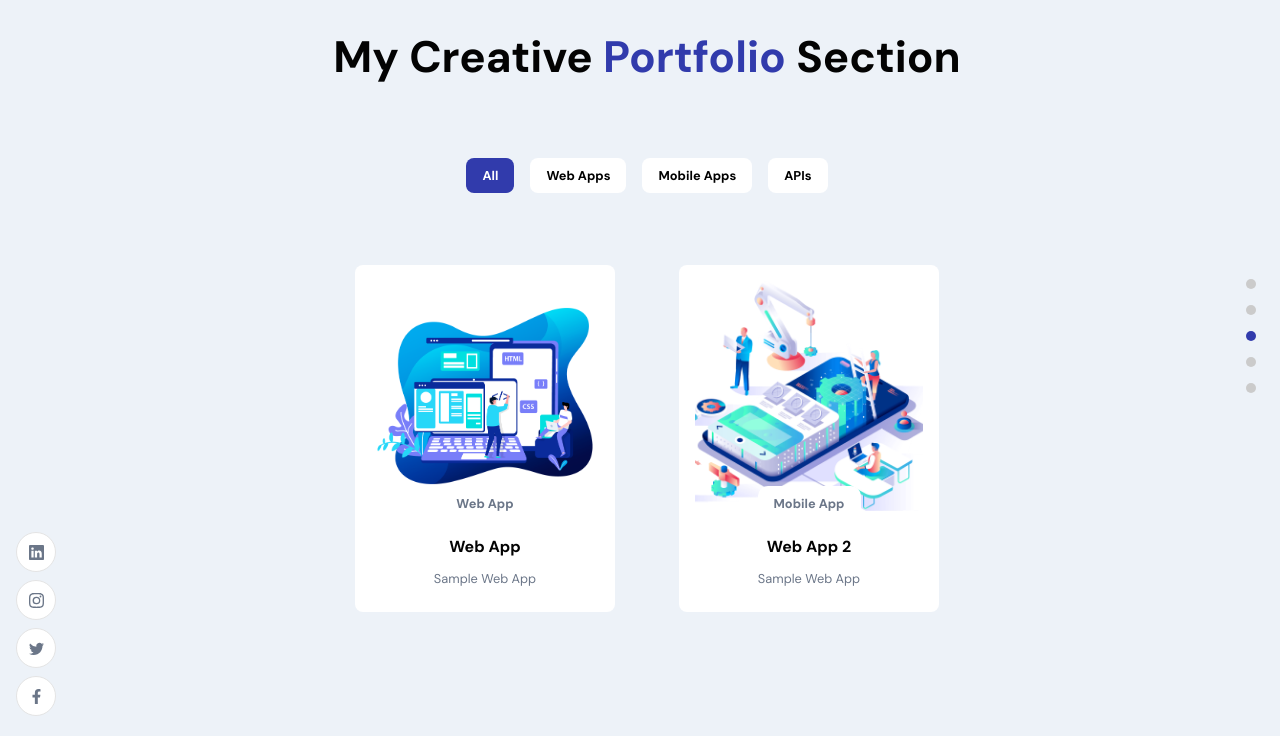
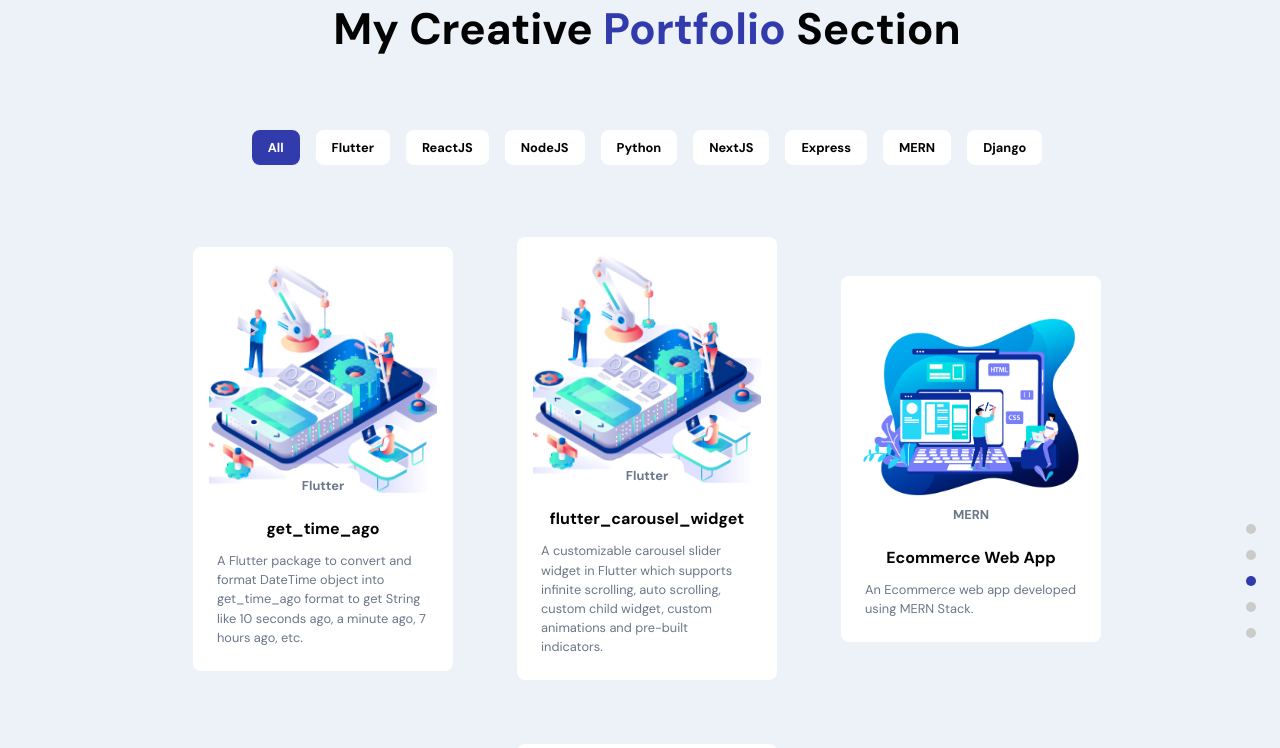
Before and after one commit to superchaindev/portfolio, a Next.js app: page / in a window 1280 px wide. Shown: the part 2100-2848 px from the top of the page. Built offline with nearby package versions, Linux system fonts and the light colour scheme.

Commit message:
work section updates and bug fixes

```diff
--- a/components/Work/Work.js
+++ b/components/Work/Work.js
@@ -6,20 +6,36 @@ import { AiFillEye, AiFillGithub } from 'react-icons/ai';
 
 const workItems = [
   {
-    title: "Web App",
-    description: "Sample Web App",
-    projectLink: "https://github.com/nixrajput",
-    codeLink: "https://github.com/nixrajput",
-    imgUrl: images.about01,
-    tags: ["Web App", "reactjs"]
+    title: "get_time_ago",
+    description: "A Flutter package to convert and format DateTime object into get_time_ago format to get String like 10 seconds ago, a minute ago, 7 hours ago, etc.",
+    projectLink: "https://pub.dev/packages/get_time_ago",
+    codeLink: "https://github.com/nixrajput/get-time-ago",
+    imgUrl: images.about02,
+    tags: ["Flutter", "package", "plugin"]
   },
   {
-    title: "Web App 2",
-    description: "Sample Web App",
-    projectLink: "https://github.com/nixrajput",
-    codeLink: "https://github.com/nixrajput",
+    title: "flutter_carousel_widget",
+    description: "A customizable carousel slider widget in Flutter which supports infinite scrolling, auto scrolling, custom child widget, custom animations and pre-built indicators.",
+    projectLink: "https://pub.dev/packages/flutter_carousel_widget",
+    codeLink: "https://github.com/nixrajput/flutter_carousel_widget",
     imgUrl: images.about02,
-    tags: ["Mobile App"]
+    tags: ["Flutter", "package", "plugin"]
+  },
+  {
+    title: "Ecommerce Web App",
+    description: "An Ecommerce web app developed using MERN Stack.",
+    projectLink: "https://nixlab-shop.herokuapp.com",
+    codeLink: "https://github.com/nixrajput/ecommerce-mern",
+    imgUrl: images.about01,
+    tags: ["MERN", "ReactJS", "NodeJS", "Express", "MongoDB", "Web App"]
+  },
+  {
+    title: "Grocery List Maker",
+    description: "A Flutter application to easily make your grocery lists and generate PDF file.",
+    projectLink: "https://github.com/nixrajput/grocery-list-maker-flutter/releases/tag/v1.0.1",
+    codeLink: "https://github.com/nixrajput/grocery-list-maker-flutter",
+    imgUrl: images.about02,
+    tags: ["Flutter", "Mobile App", "application"]
   },
 ]
 
@@ -71,7 +87,7 @@ const Work = () => {
         className="app__work-filter"
       >
         {
-          ["All", "Web Apps", "Mobile Apps", "APIs"].map((item, index) => (
+          ["All", "Flutter", "ReactJS", "NodeJS", "Python", "NextJS", "Express", "MERN", "Django"].map((item, index) => (
             <div key={index}
               onClick={() => handleWorkFilter(item)}
               className={`app__work-filter-item app__flex p-text ${activeFilter === item ? "item-active" : ""}`}
```
